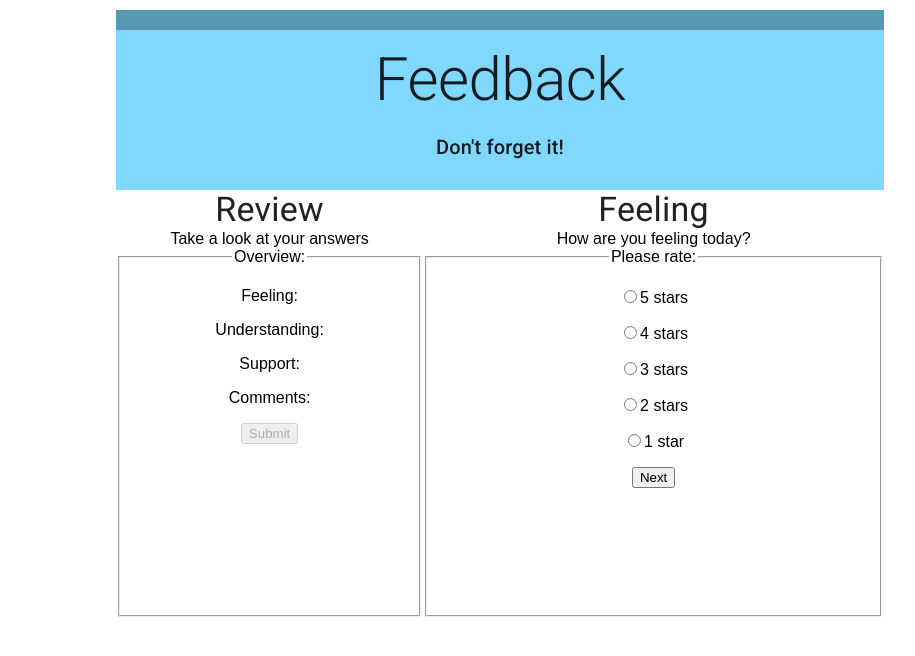
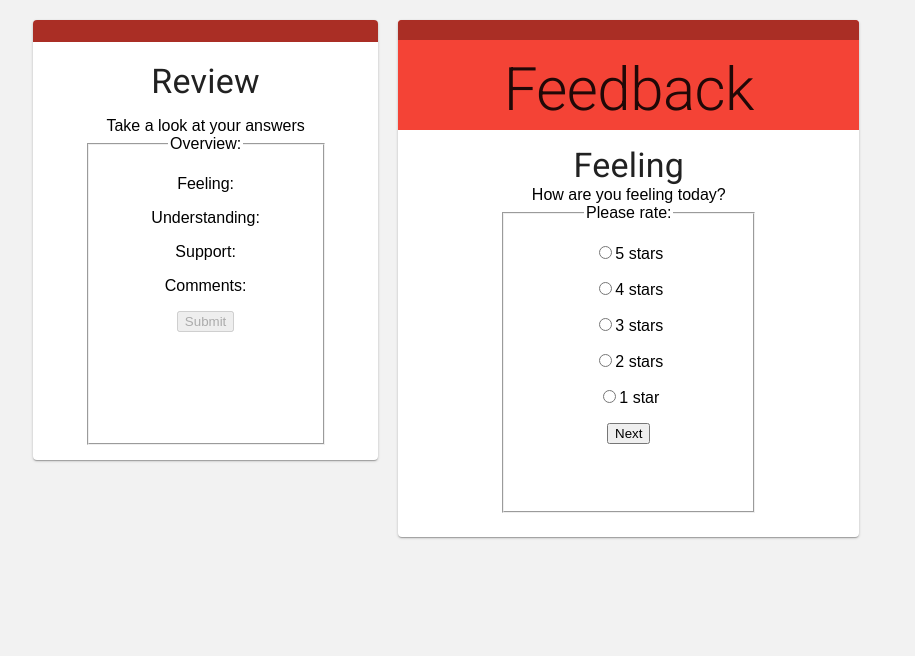
Before and after one commit to vxiong029/weekend-challenge-5-feedback, a React (Create React App) app: page /#/ in a window 1280 px wide. Shown: the top 656 px of the page, without its empty margins (140-1055 px from the left). Built offline with nearby package versions, Linux system fonts and the light colour scheme.

Commit message:
App.js/App.css: add card styling and positioning

```diff
--- a/src/components/App/App.css
+++ b/src/components/App/App.css
@@ -1,38 +1,54 @@
+body {
+  background-color: #f2f2f2;
+}
+
 .App {
-  margin: 0 auto;
+  float: right;
   padding: 10px;
   text-align: center;
+  width: 40%;
+}
+
+.App-header {
+  background-color: #f44336;
+  border-top: 20px solid #aa2e25;
+  max-height: 50px;
+  padding: 20px;
+}
+
+.container {
+  padding: 10px;
+  width: 90%;
+  display: flex;
+  flex-direction: row;
+  justify-content: center;
+}
+
+.feedback-form {
+  margin: 0 auto;
   width: 60%;
 }
 
-.App-header {
-  background-color: #80d8ff;
-  border-top: 20px solid #5997b2;
-  min-height: 70px;
-  padding: 20px;
-  color: black;
+.review-container {
+  padding: 10px;
+  text-align: center;
+  width: 30%;
 }
 
-.App-title {
-  font-size: 1.5em;
-}
-
-.App-intro {
-  font-size: large;
+.review-header {
+  border-top: 22px solid #aa2e25;
+  max-height: 20px;
+  padding: 20px;
 }
 
 .review {
-  float: left;
-  width: 40%;
-}
-
-.feedback-form {
-  float: right;
-  width: 60%;
+  margin: 0 auto;
+  padding: 15px;
+  width: 70%;
 }
 
 .rating {
-  height: 350px;
+  height: 290px;
 }
 
 .textarea {
--- a/src/components/App/App.js
+++ b/src/components/App/App.js
@@ -2,6 +2,9 @@ import React, { Component } from 'react';
 // Styling imports
 import './App.css';
 import 'typeface-roboto';
+import Typography from '@material-ui/core/Typography';
+import Card from '@material-ui/core/Card';
+import CardContent from '@material-ui/core/CardContent';
 // Redux imports
 import {connect} from 'react-redux';
 // Router imports
@@ -20,17 +23,30 @@ class App extends Component {
   render() {
     return (
       <Router>
+        <div className="container">
+          <div className="review-container">
+          <Card>
+            <header className="review-header">
+              <Typography variant="h4">Review</Typography>
+            </header>
+            <Review />
+          </Card>
+          </div>
         <div className="App">
+          <Card>
           <Header />
           {/* <Progress /> */}
-          <Review />
+          <CardContent>
           <div className="feedback-form">
-              <Route exact path="/" component={Feeling} />
-              <Route path="/2" component={Understanding}></Route>
-              <Route path="/3" component={Support}></Route>
-              <Route path="/4" component={Comments}></Route>
-              <Route path="/5" component={Submit}></Route>
+            <Route exact path="/" component={Feeling} />
+            <Route path="/2" component={Understanding}></Route>
+            <Route path="/3" component={Support}></Route>
+            <Route path="/4" component={Comments}></Route>
+            <Route path="/5" component={Submit}></Route>
           </div>
+          </CardContent>
+          </Card>
+        </div>
         </div>
       </Router>
     );
--- a/src/components/Header/Header.js
+++ b/src/components/Header/Header.js
@@ -5,9 +5,8 @@ import Typography from '@material-ui/core/Typography';
 class Header extends Component {
   render() {
     return (
-        <header className="App-header" color="primary">
+        <header className="App-header">
           <Typography variant="h2" gutterBottom>Feedback</Typography>
-          <Typography variant="h6" gutterBottom>Don't forget it!</Typography>
         </header>
     )
   }
--- a/src/components/Review/Review.js
+++ b/src/components/Review/Review.js
@@ -4,7 +4,7 @@ import axios from 'axios';
 // Route imports
 import {withRouter} from 'react-router-dom';
 // Styling imports
-import Typography from '@material-ui/core/Typography';
+
 
 class Review extends Component {
   // all feedback must be filled
@@ -33,7 +33,6 @@ class Review extends Component {
       let feedbackAnswers = this.props.reduxStore.feedback;
     return (
       <div className="review">
-        <Typography variant="h4">Review</Typography>
           Take a look at your answers
           <fieldset className="rating">
           <legend>Overview:</legend>
--- a/src/components/Support/Support.js
+++ b/src/components/Support/Support.js
@@ -23,7 +23,7 @@ class Support extends Component {
   render() {
     return (
       <div>
-        <Typography variant="h4">Comments</Typography>
+        <Typography variant="h4">Support</Typography>
         <label>
         How well are you being supported?
         <fieldset className="rating">
```
